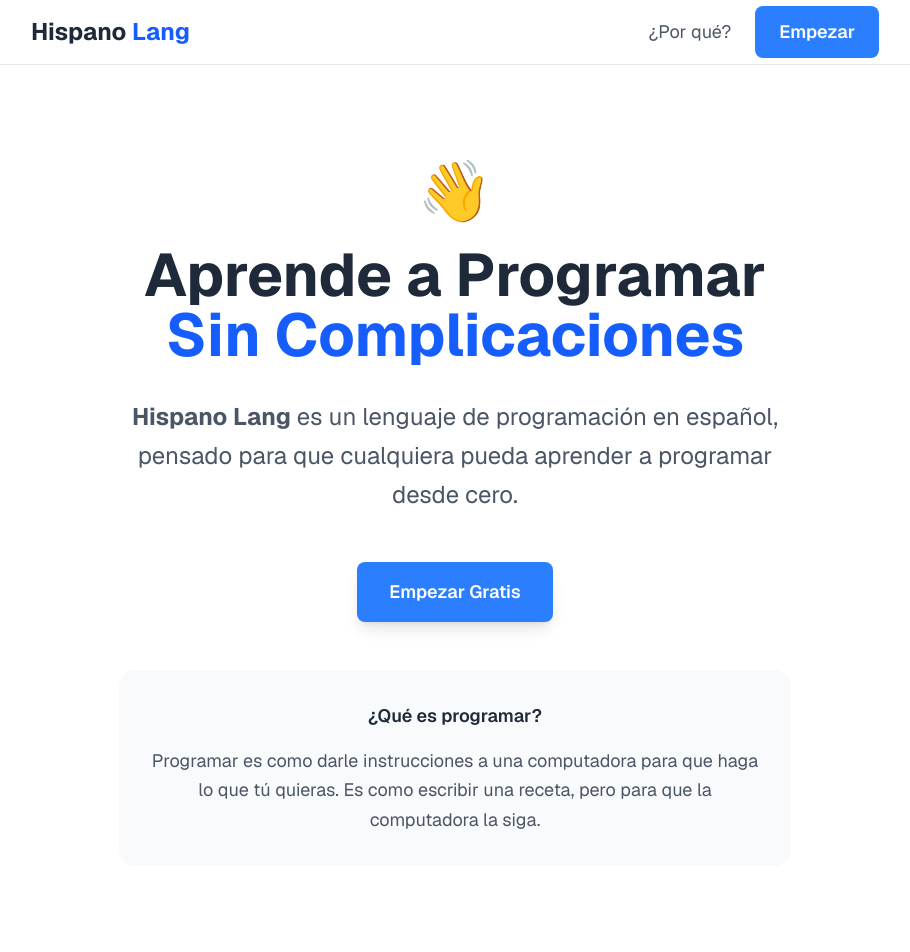
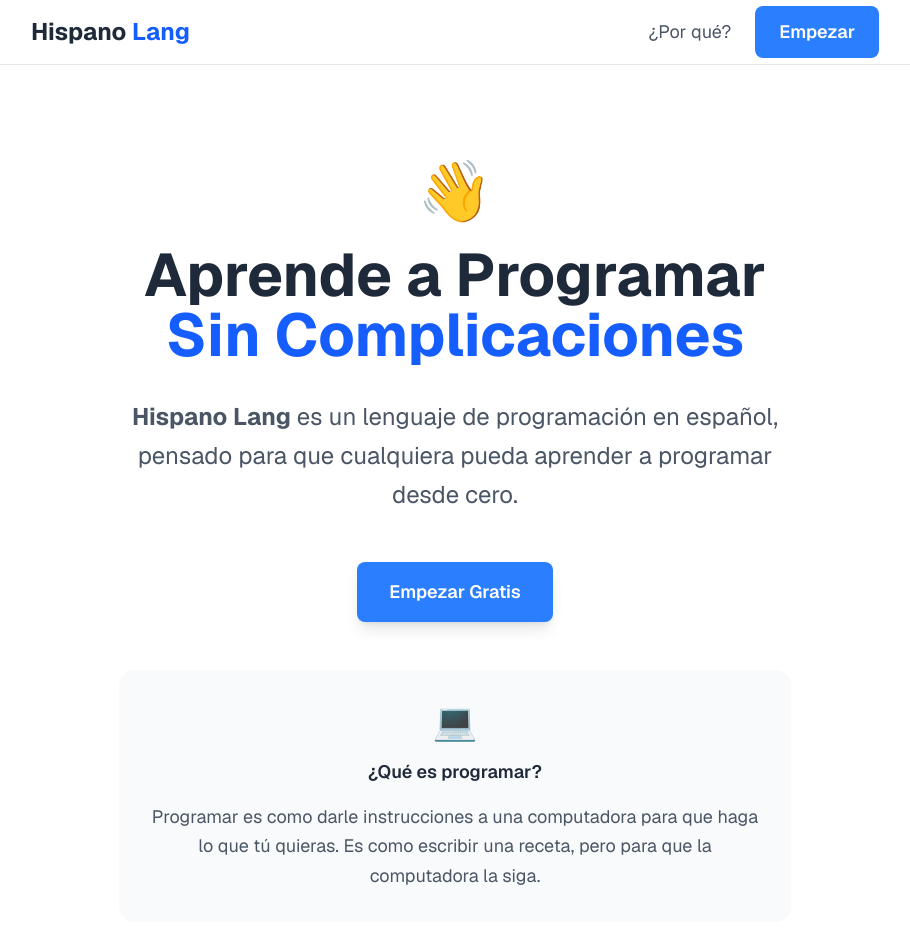
Before and after one commit to nicvazquezdev/hispano-lang-website, a Next.js app: page / in a window 1280 px wide. Shown: the top 952 px of the page, without its empty margins (185-1095 px from the left). Built offline with nearby package versions, Linux system fonts and the light colour scheme.

Commit message:
Add InfoBlock component to streamline content presentation in CTA and Hero sections. Replace static content with reusable InfoBlock for improved maintainability and consistency.

```diff
--- a/components/sections/CTA.tsx
+++ b/components/sections/CTA.tsx
@@ -1,4 +1,5 @@
 import Button from "@/components/ui/Button";
+import InfoBlock from "@/components/ui/InfoBlock";
 
 export default function CTA() {
   return (
@@ -18,16 +19,11 @@ export default function CTA() {
           </Button>
         </div>
 
-        <div className="bg-gray-50 rounded-2xl p-8 max-w-2xl mx-auto">
-          <div className="text-4xl mb-4">💻</div>
-          <h3 className="text-lg font-semibold text-gray-800 mb-4">
-            ¿Qué necesitas?
-          </h3>
-          <p className="text-gray-600 text-lg">
-            Solo una computadora y ganas de aprender. Nosotros te enseñamos todo
-            lo demás.
-          </p>
-        </div>
+        <InfoBlock
+          emoji="🤔"
+          title="¿Qué necesitas?"
+          description="Solo una computadora y ganas de aprender. Nosotros te enseñamos todo lo demás."
+        />
       </div>
     </section>
   );
--- a/components/sections/Hero.tsx
+++ b/components/sections/Hero.tsx
@@ -1,4 +1,5 @@
 import Button from "@/components/ui/Button";
+import InfoBlock from "@/components/ui/InfoBlock";
 
 export default function Hero() {
   return (
@@ -24,16 +25,11 @@ export default function Hero() {
           </Button>
         </div>
 
-        <div className="bg-gray-50 rounded-2xl p-8 max-w-2xl mx-auto">
-          <h3 className="text-lg font-semibold text-gray-800 mb-4">
-            ¿Qué es programar?
-          </h3>
-          <p className="text-gray-600 text-lg leading-relaxed">
-            Programar es como darle instrucciones a una computadora para que
-            haga lo que tú quieras. Es como escribir una receta, pero para que
-            la computadora la siga.
-          </p>
-        </div>
+        <InfoBlock
+          emoji="💻"
+          title="¿Qué es programar?"
+          description="Programar es como darle instrucciones a una computadora para que haga lo que tú quieras. Es como escribir una receta, pero para que la computadora la siga."
+        />
       </div>
     </section>
   );
--- /dev/null
+++ b/components/ui/InfoBlock.tsx
@@ -0,0 +1,23 @@
+interface InfoBlockProps {
+  emoji: string;
+  title: string;
+  description: string;
+  className?: string;
+}
+
+export default function InfoBlock({
+  emoji,
+  title,
+  description,
+  className = "",
+}: InfoBlockProps) {
+  return (
+    <div
+      className={`bg-gray-50 rounded-2xl p-8 max-w-2xl mx-auto ${className}`}
+    >
+      <div className="text-4xl mb-4">{emoji}</div>
+      <h3 className="text-lg font-semibold text-gray-800 mb-4">{title}</h3>
+      <p className="text-gray-600 text-lg leading-relaxed">{description}</p>
+    </div>
+  );
+}
```
